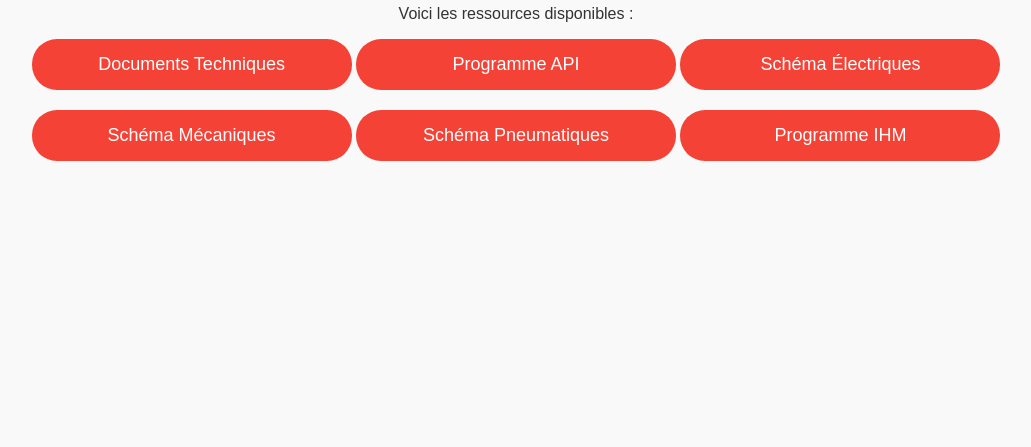
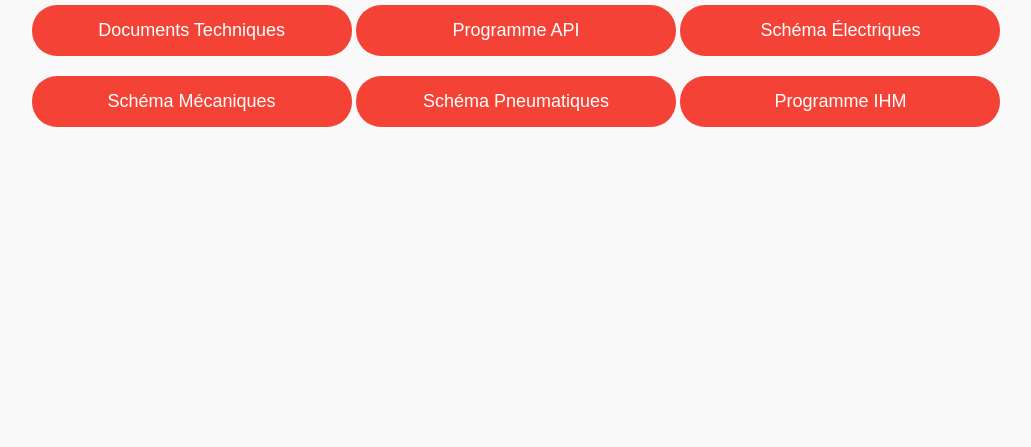
Before and after one commit to VinceEsiee/Zone4_Unilasalle_Amiens, a plain HTML site: page index.html in a window 1280 px wide. Shown: the part 353-800 px from the top of the page, without its empty margins (124-1155 px from the left). Drawn offline with Linux system fonts and the light colour scheme.

Commit message:
Update index.html

```diff
--- a/index.html
+++ b/index.html
@@ -19,7 +19,7 @@
 
     <div class="container">
         <h1>Bienvenue sur notre site !</h1>
-        <p>Voici les ressources disponibles :</p>
+
 
         <div class="columns">
             <!-- Colonne de gauche -->
```
